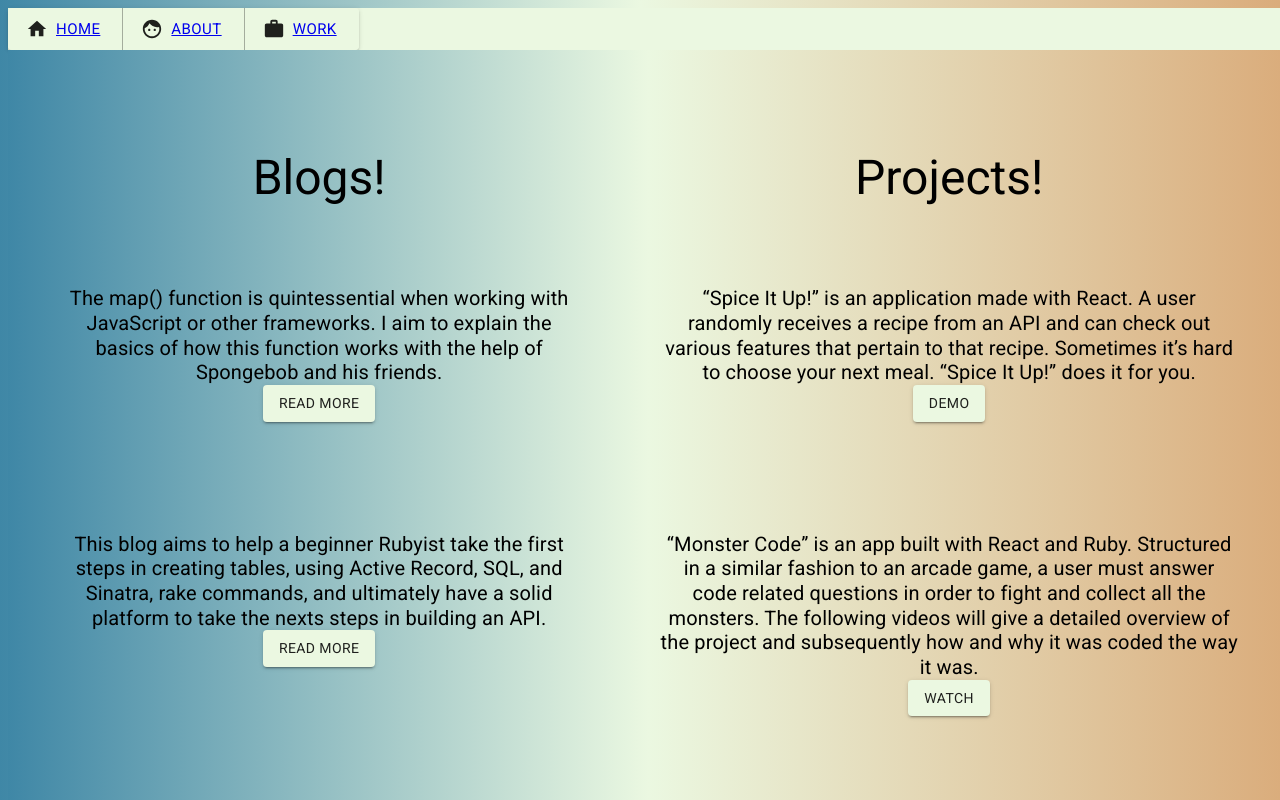
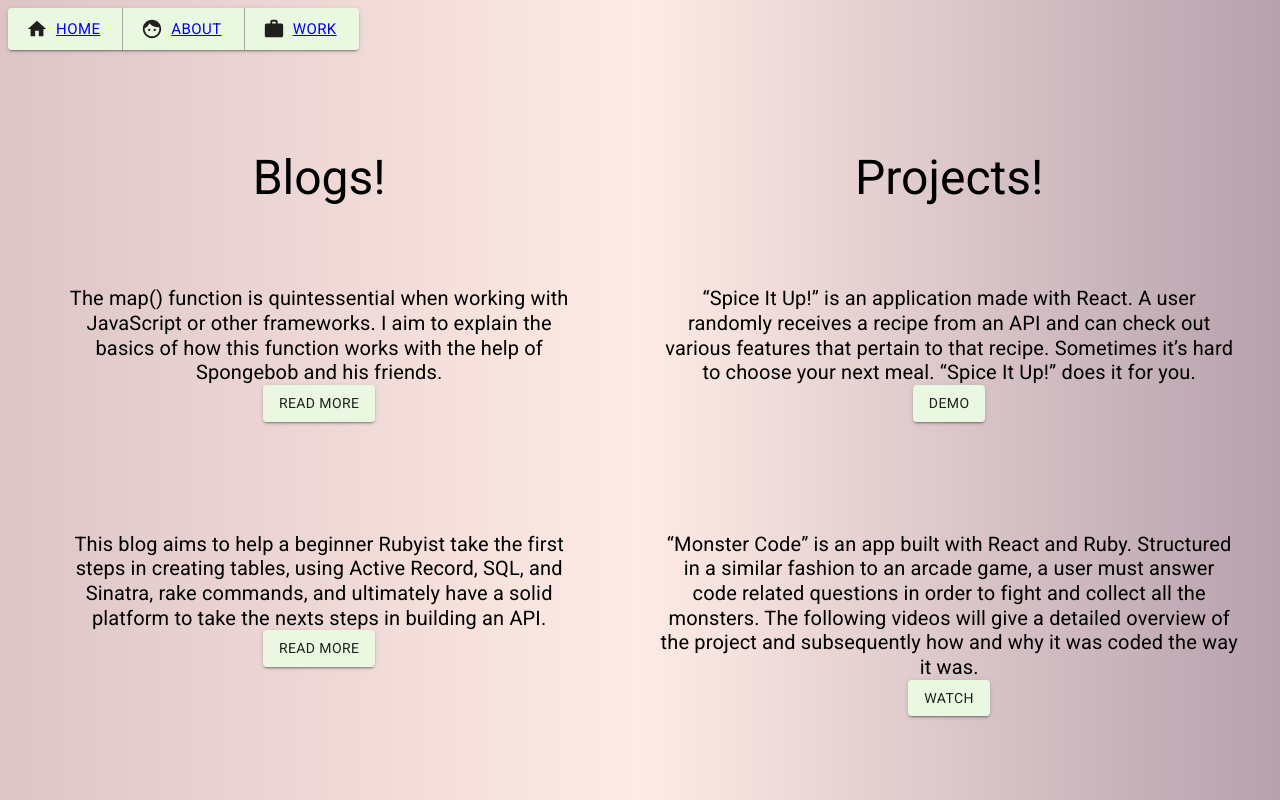
Before and after one commit to wgotterer/react-website, a React app: page /work in a window 1280 px wide. Shown: the top 800 px of the page. Built offline with nearby package versions, Linux system fonts and the light colour scheme.

Commit message:
css changes

```diff
--- a/src/index.css
+++ b/src/index.css
@@ -1,6 +1,6 @@
 body {
   background: linear-gradient(
-0.25turn, #3f87a6, #ebf8e1, #daac7b);
+0.25turn, #DDC5C7, #FFEBE5, #B6A1AD);
   height: 100%;
   width: 100%;
   background-size: cover;
@@ -20,11 +20,11 @@ body {
 
 } */
 
-.navigation{
-  background: #ebf8e1;
-  width: 100%;
+/* .navigation{
+  background: #FFEBE5; */
+  /* width: 20%;
 
-}
+} */
 
 .home_text_container{
  text-align: center;
@@ -70,7 +70,7 @@ body {
 }
 
 .work_container{
-  background: linear-gradient(0.25turn, #3f87a6, #ebf8e1, #daac7b);
+  background: linear-gradient(0.25turn, #DDC5C7, #FFEBE5, #B6A1AD));
   position: absolute;
   height: 100%;
   width: 100%;
```
